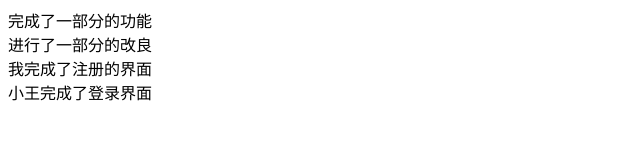
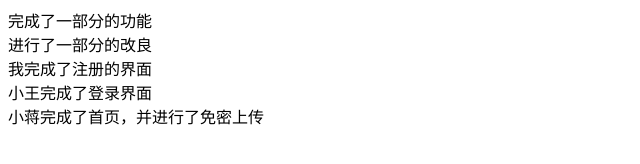
Before and after one commit to wrwanttime/whereareyou, a plain HTML site: page index.html in a window 1280 px wide. Shown: the whole page, without its empty margins (0-640 px from the left). Drawn offline with Linux system fonts and the light colour scheme.

Commit message:
小蒋的首页免密上传

```diff
--- a/index.html
+++ b/index.html
@@ -12,5 +12,7 @@
    <!-- 保留了双方的功能 -->
   <div>我完成了注册的界面</div>
   <div>小王完成了登录界面</div>
+
+  <div>小蒋完成了首页，并进行了免密上传</div>
 </body>
 </html>
```
